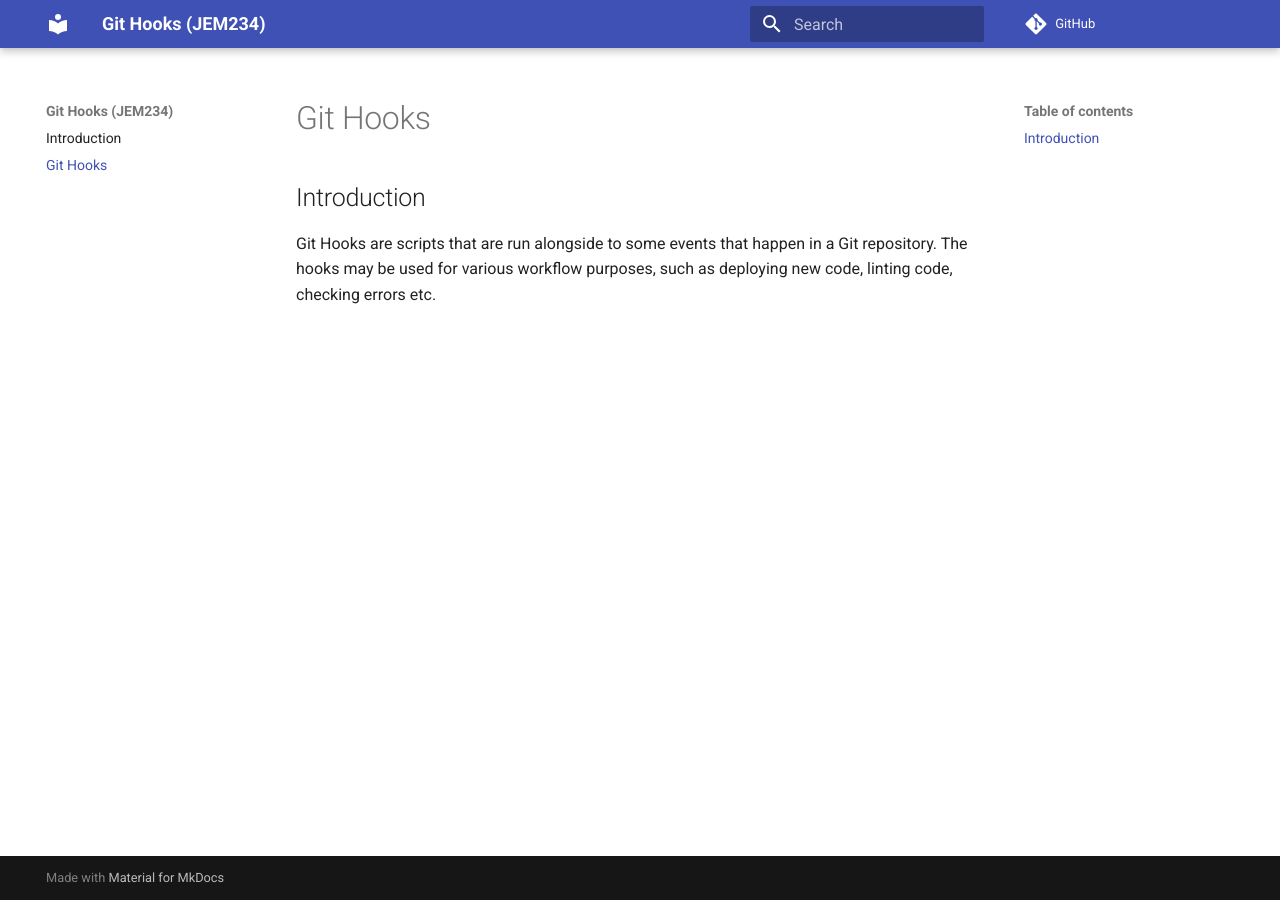
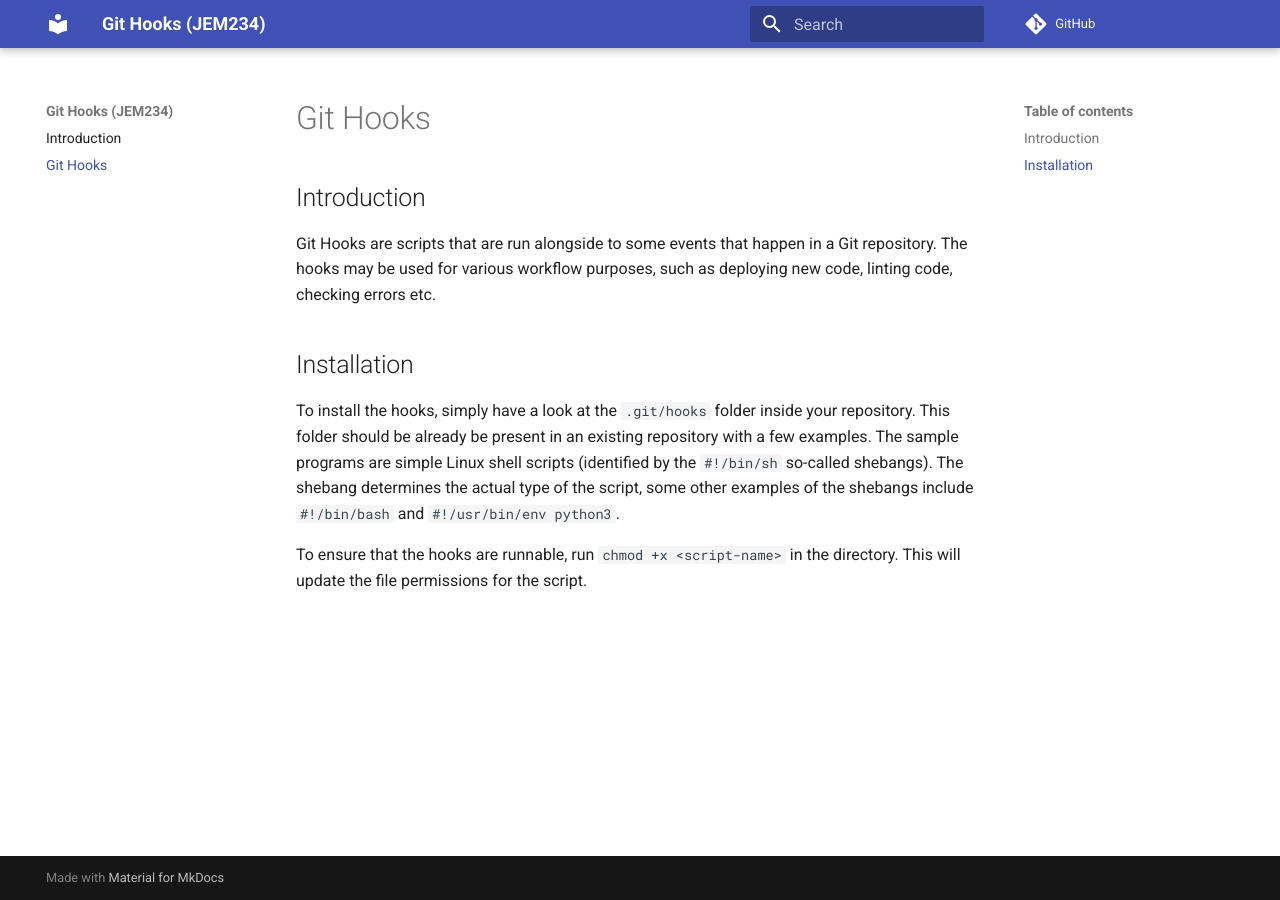
Before and after one commit to luk27official/JEM234, an MkDocs documentation site: the page built from docs/git_hooks.md, in a window 1280 px wide. Built offline with MkDocs 1.6.1 and Material for MkDocs 9.7.7, drawn with Linux system fonts in a browser that asks for light colours; comment, search, counter and statistics services are not loaded.

Commit message:
Added installation

```diff
--- a/docs/git_hooks.md
+++ b/docs/git_hooks.md
@@ -3,3 +3,9 @@
 ## Introduction
 
 Git Hooks are scripts that are run alongside to some events that happen in a Git repository. The hooks may be used for various workflow purposes, such as deploying new code, linting code, checking errors etc.
+
+## Installation
+
+To install the hooks, simply have a look at the `.git/hooks` folder inside your repository. This folder should be already be present in an existing repository with a few examples. The sample programs are simple Linux shell scripts (identified by the `#!/bin/sh` so-called shebangs). The shebang determines the actual type of the script, some other examples of the shebangs include `#!/bin/bash` and `#!/usr/bin/env python3`.
+
+To ensure that the hooks are runnable, run `chmod +x <script-name>` in the directory. This will update the file permissions for the script.
```
